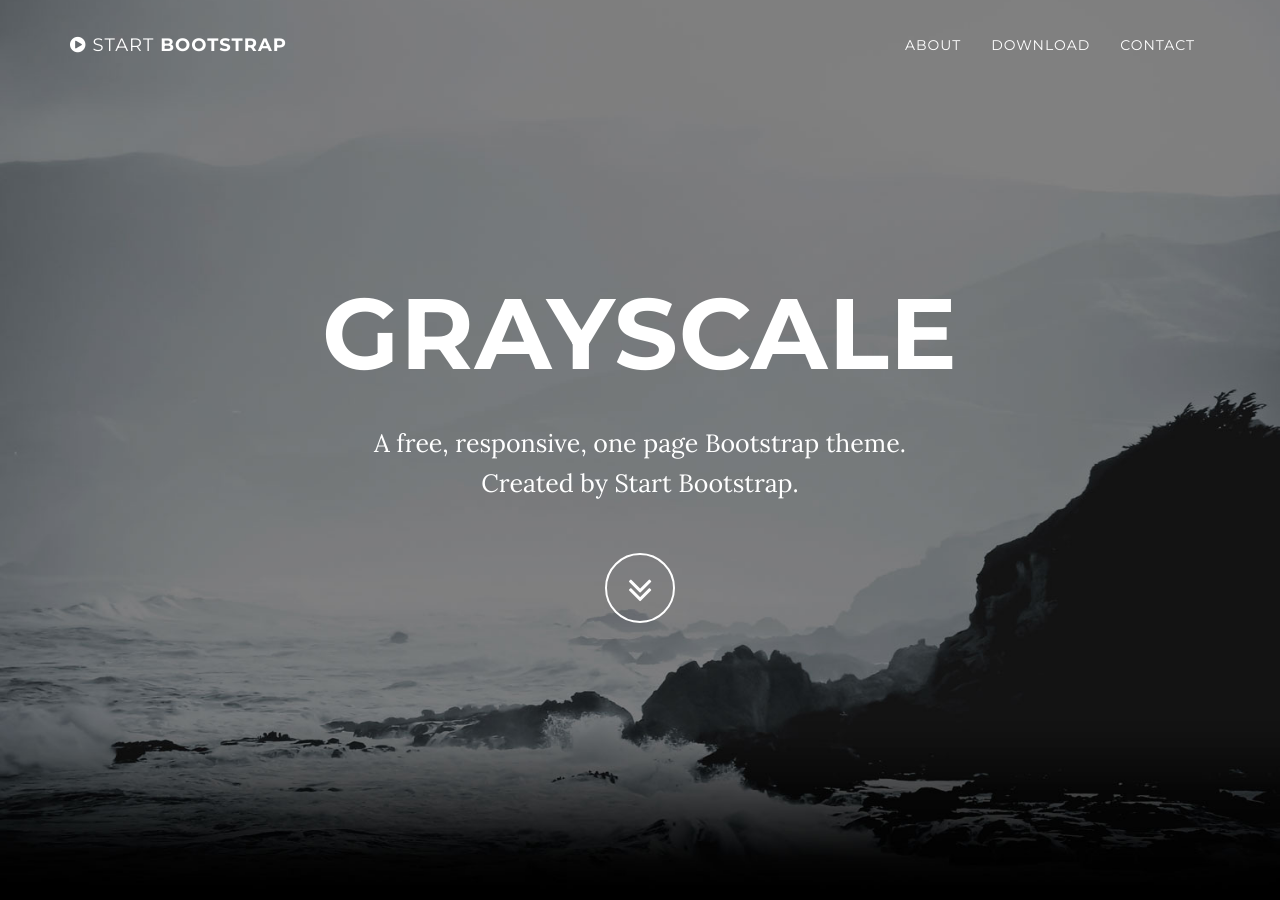
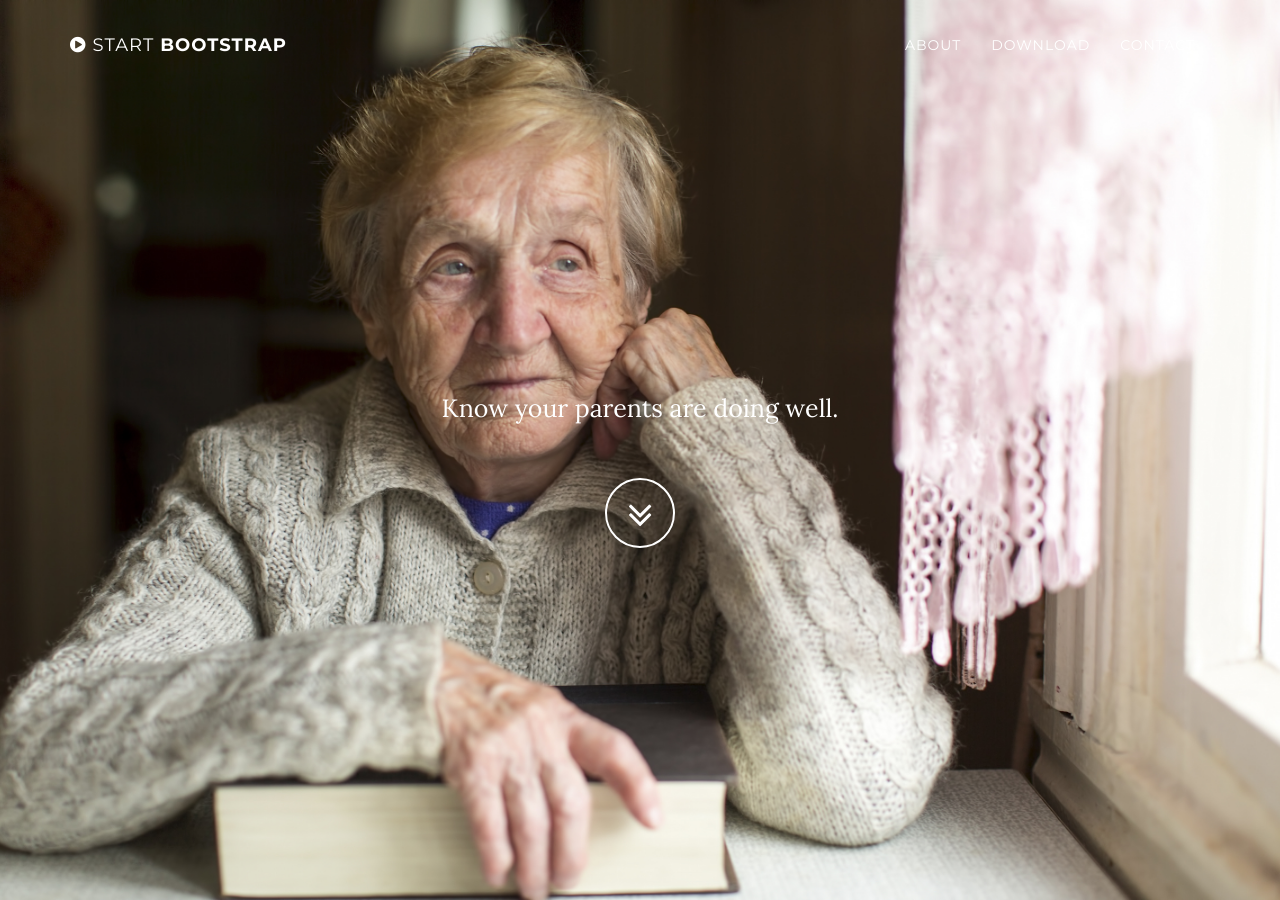
Before and after one commit to vellby/vellby, a Jekyll site: the page built from index.html, in a window 1280 px wide and 900 px high. Built offline with Jekyll 4.4.1, drawn with Linux system fonts in a browser that asks for light colours; some of the changed text lies outside the part shown.

Commit message:
push data

```diff
--- a/_config.yml
+++ b/_config.yml
@@ -1,7 +1,7 @@
 # Site settings
-title: Grayscale
-email: your-email@domain.com
-url: https://example.github.io
+title: Vellby
+email: sriram@vellby.com
+url: https://vellby.github.io
 description: "Write an awesome description for your new site here. You can edit this line in _config.yml. It will appear in your document head meta (for Google search results) and in your feed.xml site description."
 
 # Color settings (hex-codes without the leading hash-tag)
--- a/_includes/css/grayscale.css
+++ b/_includes/css/grayscale.css
@@ -138,7 +138,7 @@ a:focus {
     padding: 100px 0;
     text-align: center;
     color: #fff;
-    background: url(/img/intro-bg.jpg) no-repeat bottom center scroll;
+    background: url(/img/adobe.jpeg) no-repeat bottom center scroll;
     background-color: {{ site.color.primary-dark }};
     -webkit-background-size: cover;
     -moz-background-size: cover;
--- a/_includes/header.html
+++ b/_includes/header.html
@@ -4,8 +4,8 @@
             <div class="container">
                 <div class="row">
                     <div class="col-md-8 col-md-offset-2">
-                        <h1 class="brand-heading">Grayscale</h1>
-                        <p class="intro-text">A free, responsive, one page Bootstrap theme.<br>Created by Start Bootstrap.</p>
+                        <h1 class="brand-heading"></h1>
+                        <p class="intro-text">Know your parents are doing well.</p>
                         <a href="#about" class="btn btn-circle page-scroll">
                             <i class="fa fa-angle-double-down animated"></i>
                         </a>
```
Also changed, not shown: img/adobe.jpeg (added).
